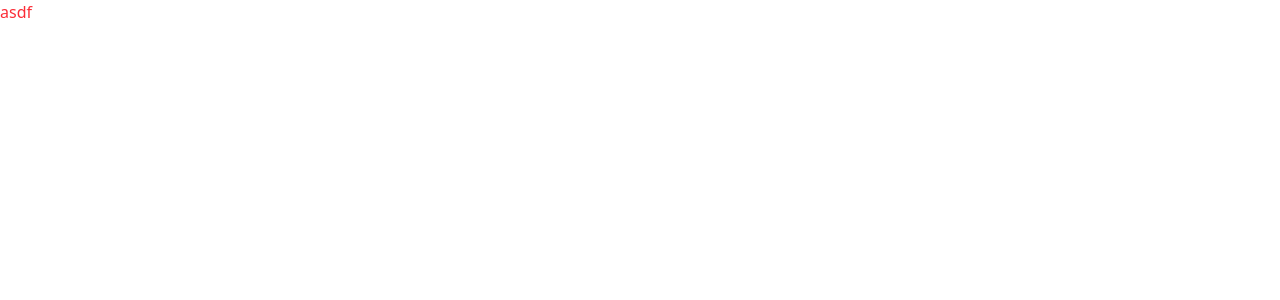
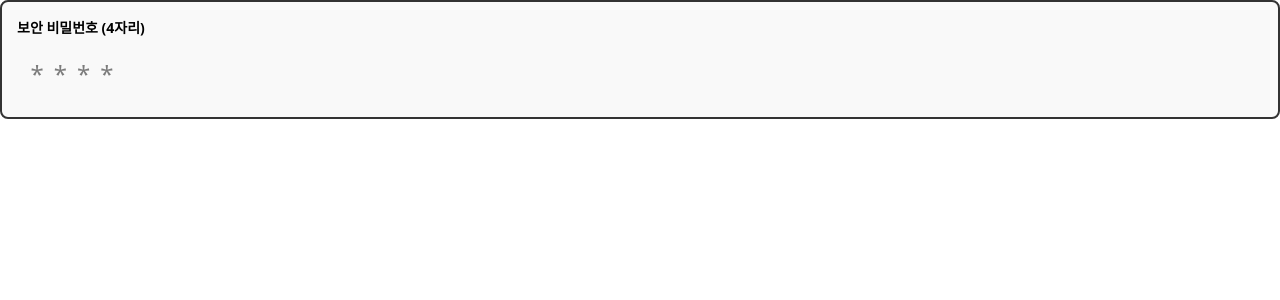
Before and after one commit to cokid1998/react-playground, a React app: page / in a window 1280 px wide. Shown: the top 300 px of the page. Built offline with nearby package versions, Linux system fonts and the light colour scheme; the HTML template or start-up script is replaced by a standard one.

Commit message:
useImperativeHandle 기본 사용법

```diff
--- a/src/App.tsx
+++ b/src/App.tsx
@@ -1,9 +1,9 @@
-import { useState } from "react";
+import { useRef, useState } from "react";
+import SecureInput from "./SecureInput";
 
 function App() {
-  const [count, setCount] = useState(0);
-
-  return <div className="text-red-500">asdf</div>;
+  const apiRef = useRef();
+  return <SecureInput ref={apiRef} />;
 }
 
 export default App;
--- /dev/null
+++ b/src/SecureInput.tsx
@@ -0,0 +1,65 @@
+import { useImperativeHandle, useRef } from "react";
+
+/**
+ * [자식 컴포넌트] SecureInput
+ * TODO 1: forwardRef를 사용하여 부모로부터 전달될 'ref(조종기)'를 받을 수 있게 감싸세요.
+ */
+const SecureInput = ({ ref }) => {
+  console.log(ref);
+
+  // 자식 내부에서 실제 <input> 엘리먼트를 붙잡기 위한 전용 갈고리(Ref)
+  const inputRef = useRef<HTMLInputElement | null>(null);
+
+  /**
+   * TODO 2: useImperativeHandle을 사용하여 부모에게만 노출할 '비밀 손잡이'를 정의하세요.
+   * - focus(): inputRef를 통해 인풋에 포커스를 줍니다.
+   * - clear(): 인풋의 값을 비우고 다시 포커스를 줍니다.
+   */
+  useImperativeHandle(ref, () => {
+    return {
+      // 여기에 부모가 호출할 메서드들을 정의하세요.
+      focus: () => {
+        inputRef.current?.focus();
+      },
+      clear: () => {
+        // inputRef.current?. = "";
+      },
+    };
+  }, []); // 마운트 시점에 한 번만 생성
+
+  return (
+    <div style={containerStyle}>
+      <label style={labelStyle}>보안 비밀번호 (4자리)</label>
+      <input
+        ref={inputRef}
+        type="password"
+        maxLength="4"
+        style={inputStyle}
+        placeholder="****"
+      />
+    </div>
+  );
+};
+
+// 스타일 정의
+const containerStyle = {
+  padding: "15px",
+  border: "2px solid #333",
+  borderRadius: "8px",
+  background: "#f9f9f9",
+};
+const labelStyle = {
+  display: "block",
+  marginBottom: "8px",
+  fontWeight: "bold",
+  fontSize: "14px",
+};
+const inputStyle = {
+  fontSize: "24px",
+  letterSpacing: "10px",
+  padding: "10px",
+  width: "120px",
+  textAlign: "center",
+};
+
+export default SecureInput;
```
